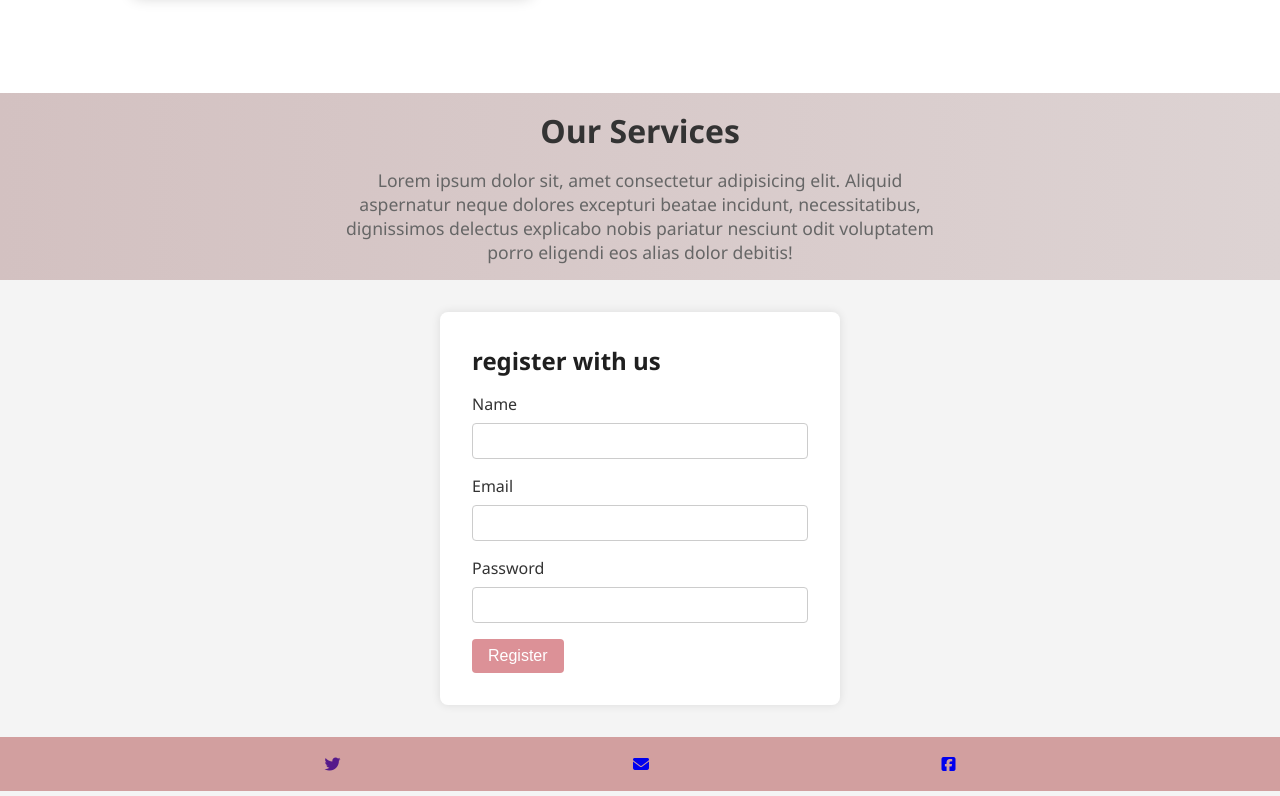
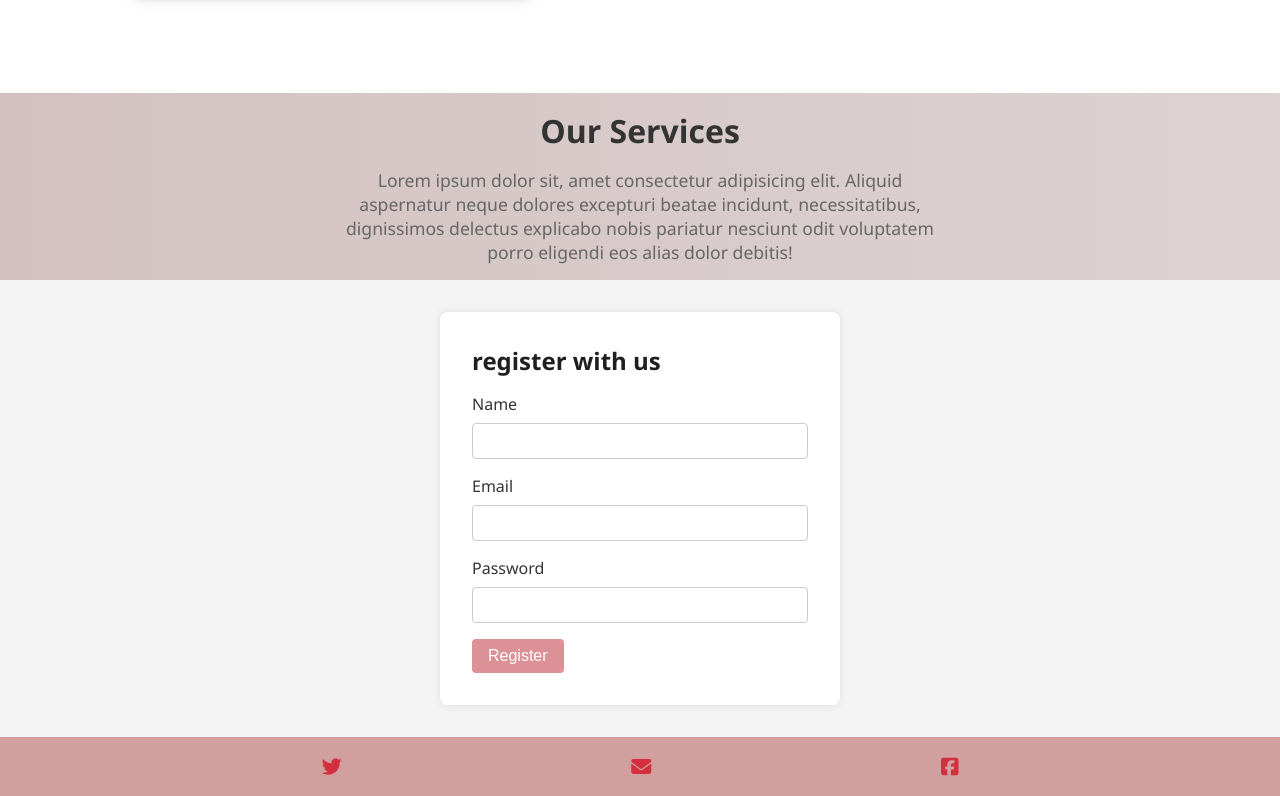
Before and after one commit to wyclifmacharia/carweb, a plain HTML site: page index.html in a window 1280 px wide. Shown: the part 849-1645 px from the top of the page. Drawn offline with Linux system fonts and the light colour scheme.

```diff
--- a/style.css
+++ b/style.css
@@ -273,14 +273,25 @@ body {
   background-color: #d29f9f;
   padding: 1rem 2rem;
   }
+  .foter a{
+
+    font-size: 20px;
+    gap: 20px;
+    color: #d32f3f;
 
 
 
+
+  }
+
+ /* Media queries to make responsive design */
+
 /* Responsive design */
-@media (max-width: 768px) {
+@media screen and (max-width: 768px) {
   .navbar {
     flex-direction: column;
     padding: 1rem;
+    align-items: center;
   }
 
   .nav-links {
```
Also changed, not shown: index.html (+2 -0 lines).
